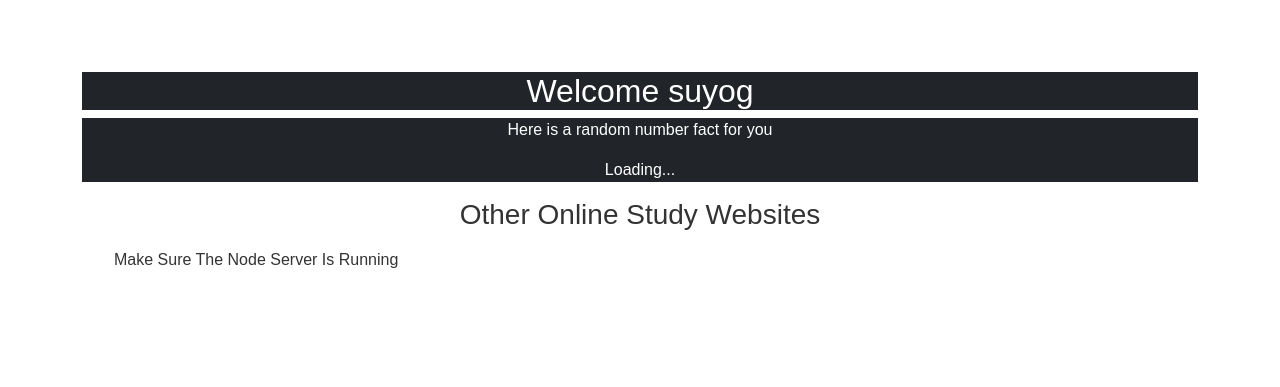
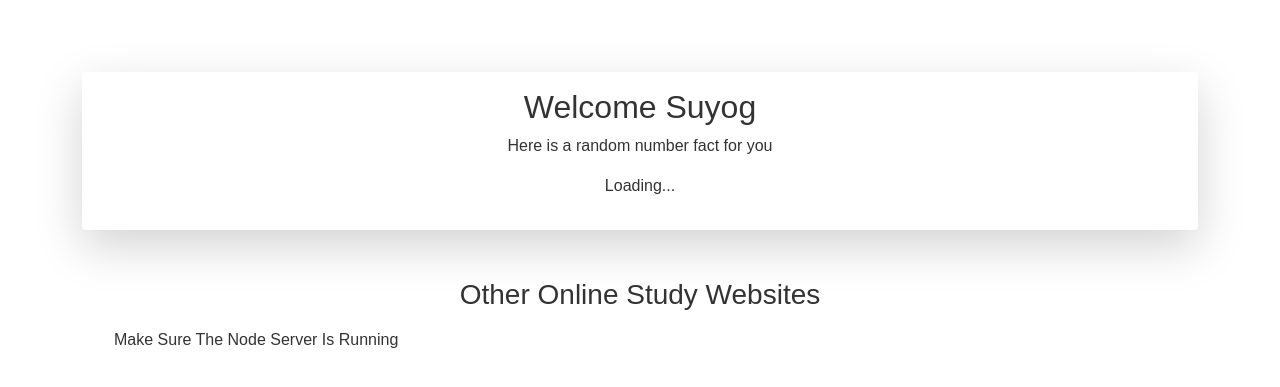
Before and after one commit to suyogsubedi/mathGame, a Django app: page / in a window 1280 px wide. Shown: the part 56-443 px from the top of the page. Run offline with Django 3.2, Linux system fonts and the light colour scheme; a user stored in the database is signed in; some libraries are stand-ins or nearby versions.

Commit message:
Minor styling changes

```diff
--- /dev/null
+++ b/New Text Document.txt
@@ -0,0 +1,3 @@
+Server start garera dkhaune with ss
+
+client ko page haru
--- a/static/css/localapi.css
+++ b/static/css/localapi.css
@@ -70,3 +70,8 @@
     font-family: arial;
   }
 }
+
+/* User login to uppercase */
+.welcome-user {
+  text-transform: capitalize;
+}
--- a/website/templates/home.html
+++ b/website/templates/home.html
@@ -4,13 +4,15 @@
   <br />
   <br />
   <br />
-  {% if user.is_authenticated %}
-  <h2 class="container bg-dark text-white">Welcome {{user.username}}</h2>
+  <div class="shadow-lg p-3 mb-5 bg-white rounded">
+    {% if user.is_authenticated %}
+    <h2 class="welcome-user">Welcome {{user.username}}</h2>
 
-  {% endif %}
-  <div class="container-fluid bg-dark text-white">
+    {% endif %}
     <p>Here is a random number fact for you</p>
-    <p class="fact">Loading...</p>
+    <div>
+      <p class="fact">Loading...</p>
+    </div>
   </div>
   <!-- Local API -->
   <h3>Other Online Study Websites</h3>
```
Also changed, not shown: db.sqlite3.
